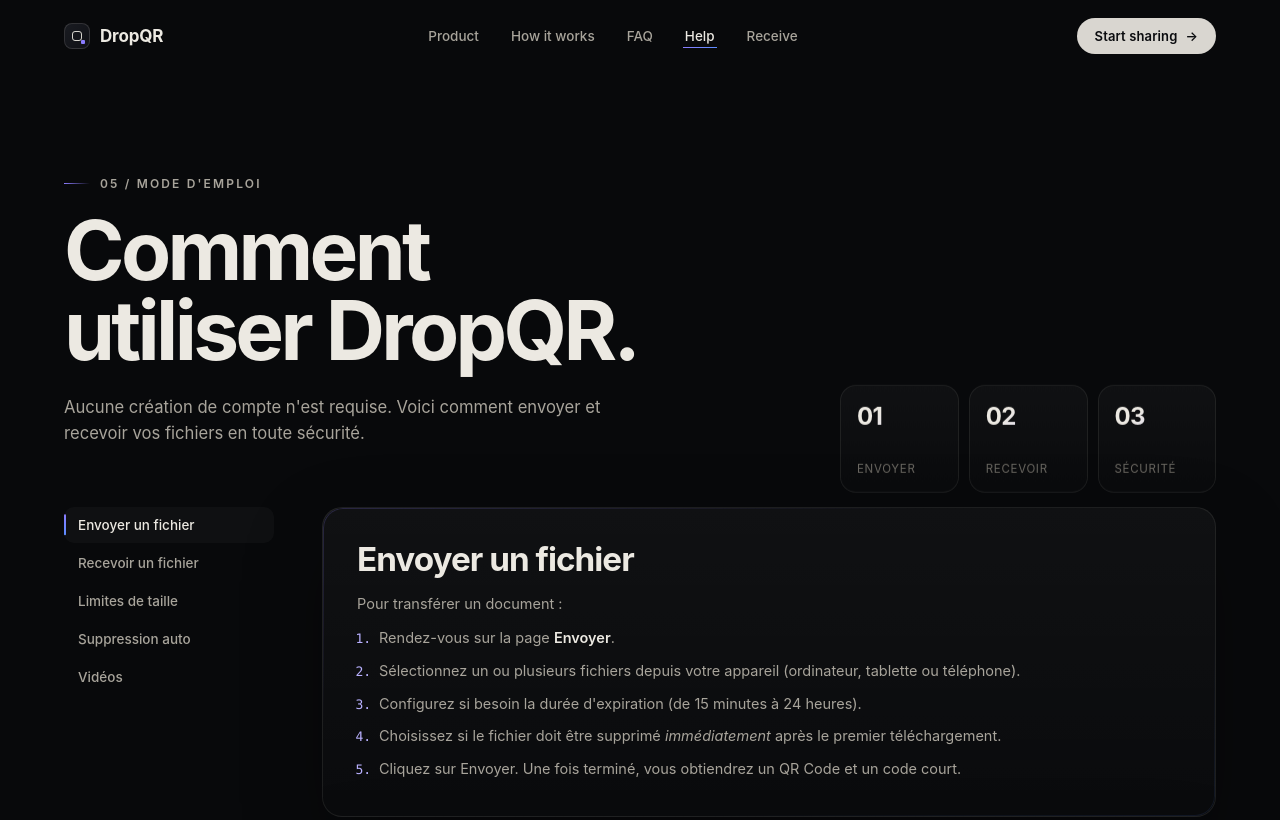
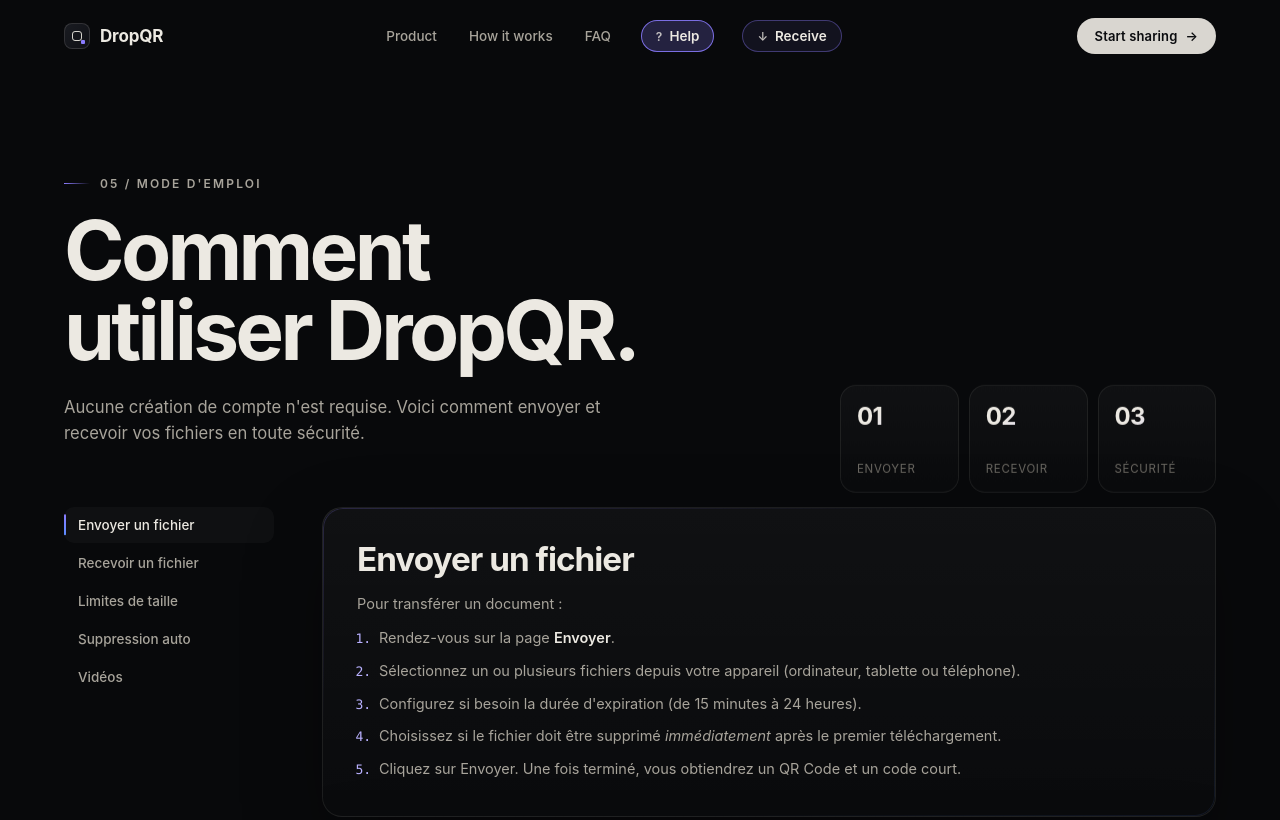
Before and after one commit to DimalaxYT/dzdz-Beta, a website: page public/help.html in a window 1280 px wide. Shown: the top 820 px of the page. Drawn offline with Linux system fonts and the light colour scheme; no server answers.

Commit message:
Nav: Help et Receive en vrais boutons (pilules) à côté de Product / How it works / FAQ
Co-authored-by: arena-agent <297053741+arena-agent@users.noreply.github.com>

```diff
--- a/public/assets/landing.css
+++ b/public/assets/landing.css
@@ -440,3 +440,17 @@ footer.site-footer .colophon { color: var(--ink-faint); font-size: 12.5px; }
   .hero-hint .line::after { animation: none; }
   *, *::before, *::after { transition-duration: .01ms !important; animation-duration: .01ms !important; animation-iteration-count: 1 !important; }
 }
+
+/* ---------- Boutons Help / Receive dans la barre du haut ---------- */
+.nv-links a.nv-app {
+  display: inline-flex; align-items: center; gap: 7px;
+  padding: 7px 14px; border-radius: 999px;
+  border: 1px solid rgba(139,124,255,.38); background: rgba(139,124,255,.08);
+  color: var(--ink); font-weight: 600;
+  transition: border-color .3s ease, background .3s ease, transform .35s var(--ease-silk);
+}
+.nv-links a.nv-app::after { display: none; }
+.nv-links a.nv-app:hover { border-color: rgba(139,124,255,.75); background: rgba(139,124,255,.16); transform: translateY(-1px); }
+.nv-links a.nv-app.active { border-color: rgba(139,124,255,.85); background: rgba(139,124,255,.2); }
+.nv-links a.nv-app .ico { font-size: 12px; opacity: .8; }
+@media (max-width: 560px) { .nv-links a.nv-app { padding: 6px 11px; } }
--- a/public/assets/pages.css
+++ b/public/assets/pages.css
@@ -518,3 +518,20 @@ html.pjax-loading .shell > main { opacity: .5; transition: opacity .2s ease; }
   *, *::before, *::after { transition-duration: .01ms !important; animation-duration: .01ms !important; animation-iteration-count: 1 !important; }
   html.motion-ready .reveal-item { opacity: 1; transform: none; }
 }
+
+/* ---------- Boutons Help / Receive dans la barre du haut ---------- */
+.nv-links a.nv-app {
+  display: inline-flex; align-items: center; gap: 7px;
+  padding: 7px 14px; border-radius: 999px;
+  border: 1px solid rgba(139,124,255,.38); background: rgba(139,124,255,.08);
+  color: var(--ink); font-weight: 600;
+  transition: border-color .3s ease, background .3s ease, transform .35s var(--ease-silk);
+}
+.nv-links a.nv-app::after { display: none; }
+.nv-links a.nv-app:hover { border-color: rgba(139,124,255,.75); background: rgba(139,124,255,.16); transform: translateY(-1px); }
+.nv-links a.nv-app.active { border-color: rgba(139,124,255,.85); background: rgba(139,124,255,.22); }
+.nv-links a.nv-app .ico { font-size: 12px; opacity: .8; }
+@media (max-width: 820px) {
+  .nv-links a.nv-app { border-radius: 0; border: 0; border-bottom: 1px solid var(--hairline); background: transparent; padding: 14px 2px; }
+  .nv-links a.nv-app.active { background: transparent; color: #cfd3ff; }
+}
--- a/public/help.html
+++ b/public/help.html
@@ -6,7 +6,7 @@
   <meta name="theme-color" content="#08090b">
   <meta name="color-scheme" content="dark">
   <title>Aide — DropQR</title>
-  <link rel="stylesheet" href="/assets/pages.css?v=2">
+  <link rel="stylesheet" href="/assets/pages.css?v=3">
 </head>
 <body>
   <header class="nv" id="nv">
@@ -15,8 +15,8 @@
       <a href="/#product">Product</a>
       <a href="/#how">How it works</a>
       <a href="/#faq">FAQ</a>
-      <a href="/help" class="active" aria-current="page">Help</a>
-      <a href="/receive">Receive</a>
+      <a class="nv-app active" href="/help" aria-current="page"><span class="ico" aria-hidden="true">?</span>Help</a>
+      <a class="nv-app" href="/receive"><span class="ico" aria-hidden="true">↓</span>Receive</a>
     </nav>
     <div class="nv-right">
       <div class="nav-auth" data-discord-auth></div>
```
Also changed, not shown: public/api-not-available.html (+3 -3 lines), public/dashboard.html (+3 -3 lines), public/home.html (+3 -3 lines), public/index.html (+3 -3 lines), public/mentions.html (+3 -3 lines), public/receive.html (+3 -3 lines), public/upload.html (+3 -3 lines), server.js (+4 -4 lines).
